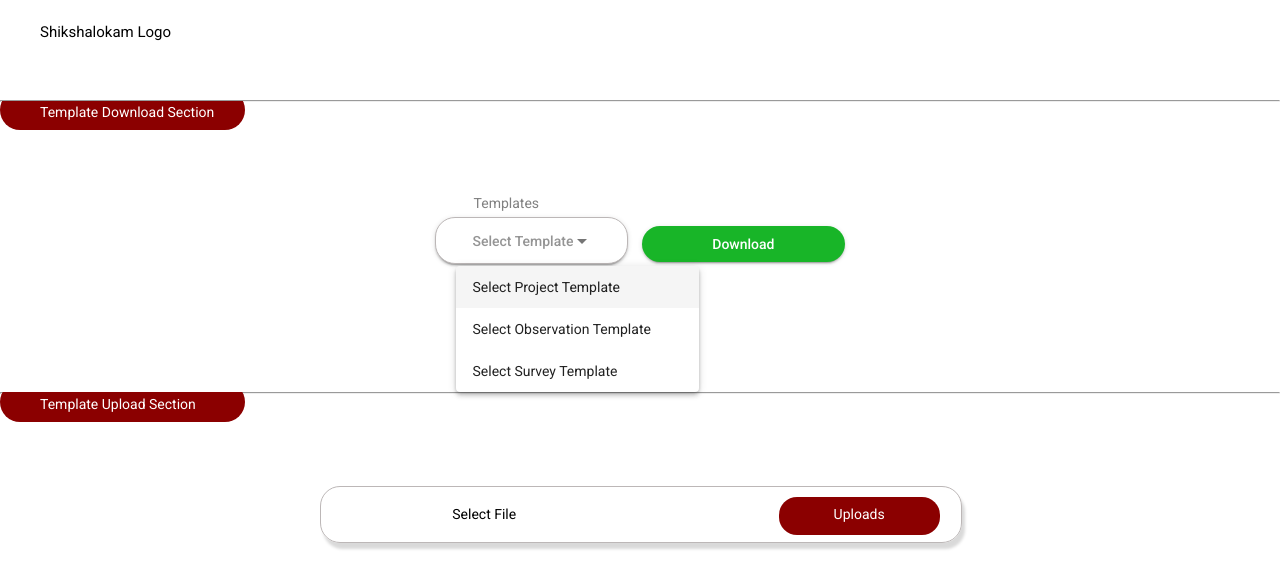
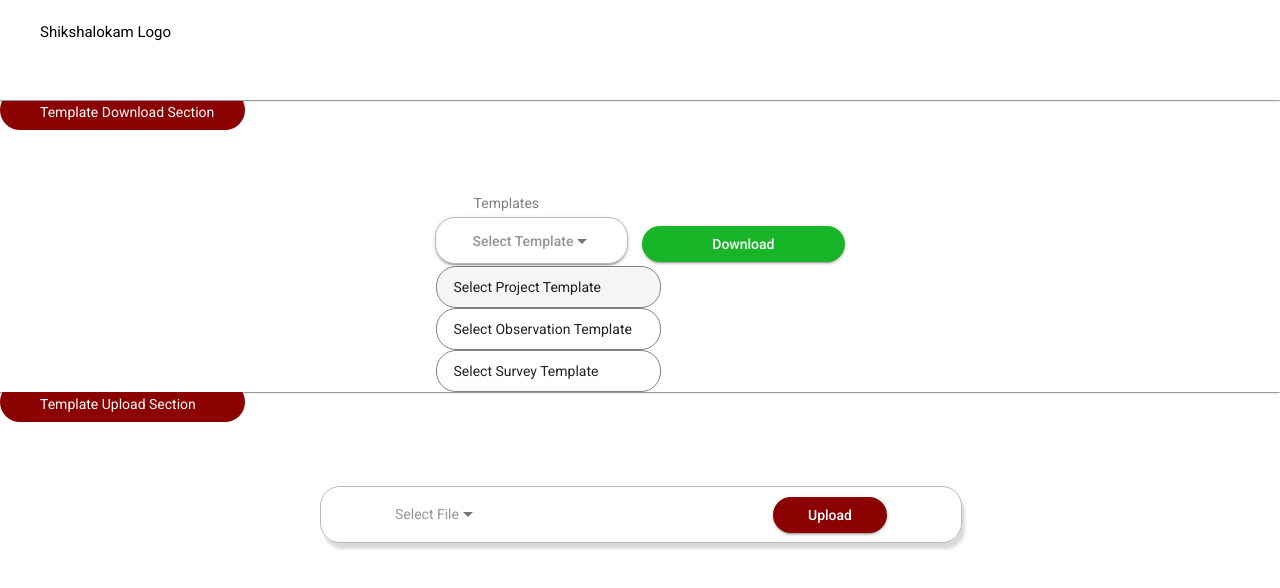
Before and after one commit to ELEVATE-Project/template-validation-portal, an Angular app: page /template-selection in a window 1280 px wide. Both pictures are taken after a click on the button "Select Template". Shown: the top 588 px of the page. Built offline with nearby package versions, Linux system fonts and the light colour scheme.

Commit message:
Issue #template:changes:template-selection view

```diff
--- a/src/app/modules/template/template-selection/template-selection.component.html
+++ b/src/app/modules/template/template-selection/template-selection.component.html
@@ -15,13 +15,12 @@
         <div>
             <button mat-raised-button class="select-button">
                 <mat-select placeholder="Select Template">
-                    <mat-option *ngFor="let downloadTemplate of downloadTemplates" [value]="downloadTemplate">
+                    <mat-option *ngFor="let downloadTemplate of downloadTemplates" [value]="downloadTemplate" class="select-opt">
                         {{ downloadTemplate.name }}
                     </mat-option>
                 </mat-select>
             </button>
         </div>
-
         <div>&nbsp;&nbsp;&nbsp;
             <button (click)="templateDownload()" mat-raised-button class="download-button"> Download </button>
         </div>
@@ -37,27 +36,16 @@
     <div>
         <div class="select-file">
             <div class="select-div">
-                <p> Select File</p>
+                    <mat-select name="countryString" placeholder="Select File" class="matpanel">
+                        <mat-option *ngFor="let uploadTempplate of uploadTemplates" [value]="uploadTempplate" class="select-opt">
+                            <input type="file" accept=".xlsx" style="display: none;" #fileInput (change)="getFileDetails($event)" />
+                            <span (click)="fileUpload(fileInput)"> {{uploadTempplate}} </span>
+                        </mat-option>
+                    </mat-select>
             </div>
+            <div class="select-div"> {{fileName}}</div>
             <div class="upload-div">
-                <div class="container-dropdown">
-                    <input style="display:none;" id="dropdownInput" type="checkbox"/>
-                    <div class="dropdown">
-                        <div class="uploads">
-                            <span class="">  </span>
-                            <label class="dropbtn" for="dropdownInput">
-                            <span class="m-auto ml1 small-font">{{sortableElement}}</span>
-                        </label>
-                        </div>
-                        <div class="dropdown-content">
-                            <p *ngFor="let uploadTemplate of uploadTemplates" (click)="setSortableElement(uploadTemplate)" for="dropdownInput">
-                                <input type="file" style="display: none;" #fileInput />
-                                <label for="dropdownInput" (click)=" fileUpload(fileInput) ">{{uploadTemplate}}</label>
-                            </p>
-                        </div>
-                        <label for="dropdownInput" class="overlay"></label>
-                    </div>
-                </div>
+                <button (click)="templateDownload()" mat-raised-button class="upload-button"> Upload </button>
             </div>
         </div>
     </div>
--- a/src/app/modules/template/template-selection/template-selection.component.scss
+++ b/src/app/modules/template/template-selection/template-selection.component.scss
@@ -101,68 +101,19 @@
     color: white;
   }
 
-  .upload-col {
-    color: white !important;
-  }
-
-
   ::ng-deep .mat-select-panel-wrap {
     position: absolute;
     top: 46px !important;
 }
 
-// Dropdown
-.container-dropdown {
-    height: 85%;
-    width: 315%;
-    background-color: #8b0000;;
-    border-radius: 18px;
-}
+  .select-opt {
+    border-radius: 20px;
+    border: 1px solid grey;
+  }
 
-label.dropbtn {
-  height: 30px;
-  background: none;
-  color: white;
-  border: none;
-  cursor: pointer;
-}
-.dropdown {
-  color: white;
-}
-.dropdown-content p {
-  padding: 0;
-  margin: 0;
-  cursor: pointer;
-  text-indent: 20px;
-}
-.dropdown-content p:hover {
-  background-color: lightgrey;
-}
-.dropdown-content {
-  display: none;
-}
-.dropdown-content label {
-  display: block;
-  width: 100%;
-  padding: 1rem 0;
-  color: rgb(60 60 60);;
-}
-input:checked ~ .dropdown .dropdown-content {
-  position: absolute;
-  display: block;
-  min-width: 160px;
-  top: 77%;
-  background-color: white;
-  box-shadow: 0px 8px 16px 0px rgba(0, 0, 0, 0.2);
-  z-index: 200;
-}
-input:checked ~ .dropdown .overlay {
-  position: absolute;
-  display: block;
-  // width: 100%;
-  height: 100%;
-  top: 0;
-  z-index: 190;
+::ng-deep .mat-select-panel:not([class*=mat-elevation-z]){
+  box-shadow: 0px 0px 0px 0px;
+  margin-left: -20px
 }
 
 .uploads {
--- a/src/app/modules/template/template-selection/template-selection.component.ts
+++ b/src/app/modules/template/template-selection/template-selection.component.ts
@@ -10,6 +10,7 @@ export class TemplateSelectionComponent implements OnInit {
 
   selectedFile: any;
   fileInput: any;
+  fileName = ''
 
   public downloadTemplates = [
     { id: 0, name: "Select Project Template" },
@@ -41,4 +42,19 @@ export class TemplateSelectionComponent implements OnInit {
     fileInput.click()
   }
 
+  getFileDetails (event:any) {
+    for (var i = 0; i < event.target.files.length; i++) {
+      this.fileName = event.target.files[i].name;
+      // var type = event.target.files[i].type;
+      // var size = event.target.files[i].size;
+      // var modifiedDate = event.target.files[i].lastModifiedDate;
+
+      // console.log ('Name: ' + name + "\n" +
+      //   'Type: ' + type + "\n" +
+      //   'Last-Modified-Date: ' + modifiedDate + "\n" +
+      //   'Size: ' + Math.round(size / 1024) + " KB");
+    }
+  }
+
+
 }
```
